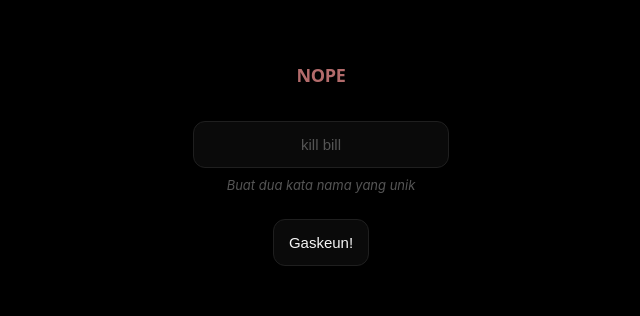
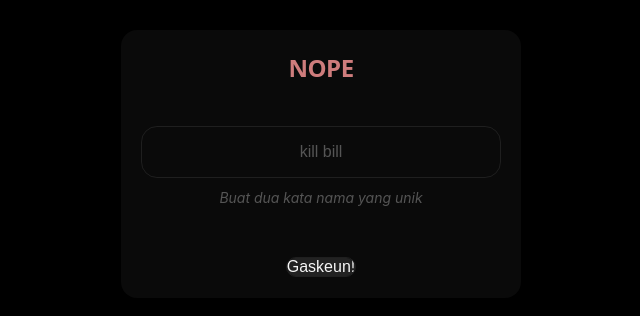
Before and after one commit to hendy-unggul/NOPE-Qwen, a plain HTML site: page index.html in a window 1280 px wide. Shown: the part 236-552 px from the top of the page, without its empty margins (319-959 px from the left). Drawn offline with Linux system fonts and the light colour scheme.

Commit message:
Update index.html

```diff
--- a/index.html
+++ b/index.html
@@ -16,10 +16,10 @@
     }
     * { box-sizing: border-box; margin: 0; padding: 0; }
     body {
-      background: #000000;
+      background: var(--bg);
       color: var(--text);
       font-family: -apple-system, BlinkMacSystemFont, 'Segoe UI', Roboto, sans-serif;
-      font-size: 15px;
+      font-size: 16px;
       line-height: 1.5;
       min-height: 100vh;
       display: flex;
@@ -30,31 +30,36 @@
     }
     .wrapper {
       text-align: center;
-      max-width: 320px;
+      max-width: 400px;
       width: 100%;
+      padding: 20px;
+      border-radius: 16px;
+      background: var(--surface);
+      box-shadow: 0 4px 8px rgba(0, 0, 0, 0.2);
     }
     .logo {
       font-family: system-ui, sans-serif;
-      font-size: 18px;
+      font-size: 24px;
       font-weight: 700;
       letter-spacing: -0.02em;
       color: var(--logo-color);
-      opacity: 0.7;
-      margin-bottom: 32px;
+      opacity: 0.8;
+      margin-bottom: 40px;
     }
     .input-group {
-      margin-bottom: 24px;
+      margin-bottom: 30px;
     }
     input {
-      width: 80%;
-      padding: 14px 16px;
+      width: 100%;
+      padding: 16px 20px;
       background: var(--surface);
       border: 1px solid var(--border);
-      border-radius: 12px;
+      border-radius: 16px;
       color: var(--text);
-      font-size: 15px;
+      font-size: 16px;
       caret-color: var(--accent);
       text-align: center;
+      transition: all 0.2s ease;
     }
     input::placeholder {
       color: var(--muted);
@@ -62,28 +67,55 @@
       text-align: center;
     }
     .welcome {
-      font-size: 13px;
+      font-size: 14px;
       color: var(--muted);
       font-style: italic;
-      margin-top: 8px;
+      margin-top: 10px;
       line-height: 1.4;
     }
     .btn {
-      width: 30%;
-      padding: 14px;
+      padding: 0;
       background: var(--surface);
       color: var(--text);
       border: 1px solid var(--border);
-      border-radius: 12px;
+      border-radius: 16px;
       font-weight: 500;
-      font-size: 15px;
+      font-size: 16px;
       cursor: pointer;
       transition: all 0.2s ease;
+      margin-top: 20px;
+      overflow: hidden;
+      position: relative;
+    }
+    .btn::before {
+      content: '';
+      position: absolute;
+      top: 0;
+      left: 0;
+      width: 100%;
+      height: 100%;
+      background: rgba(255, 255, 255, 0.1);
+      border-radius: 16px;
+      animation: pulse 2s infinite ease-in-out;
     }
     .btn:hover {
       background: var(--accent);
       color: #000;
       border-color: var(--accent);
+    }
+    @keyframes pulse {
+      0% {
+        transform: scale(0.95);
+        opacity: 0.5;
+      }
+      50% {
+        transform: scale(1.05);
+        opacity: 1;
+      }
+      100% {
+        transform: scale(0.95);
+        opacity: 0.5;
+      }
     }
   </style>
 </head>
```
